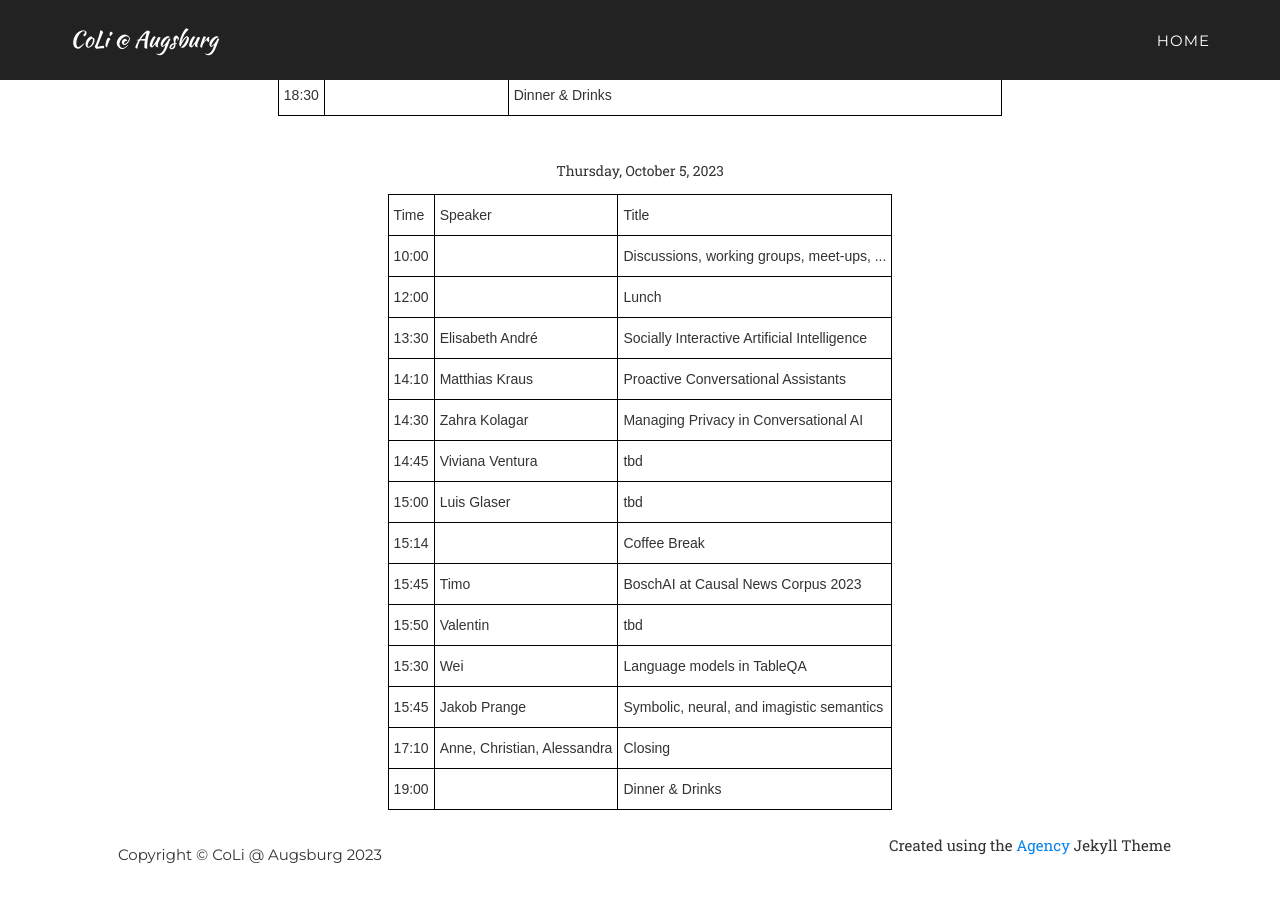
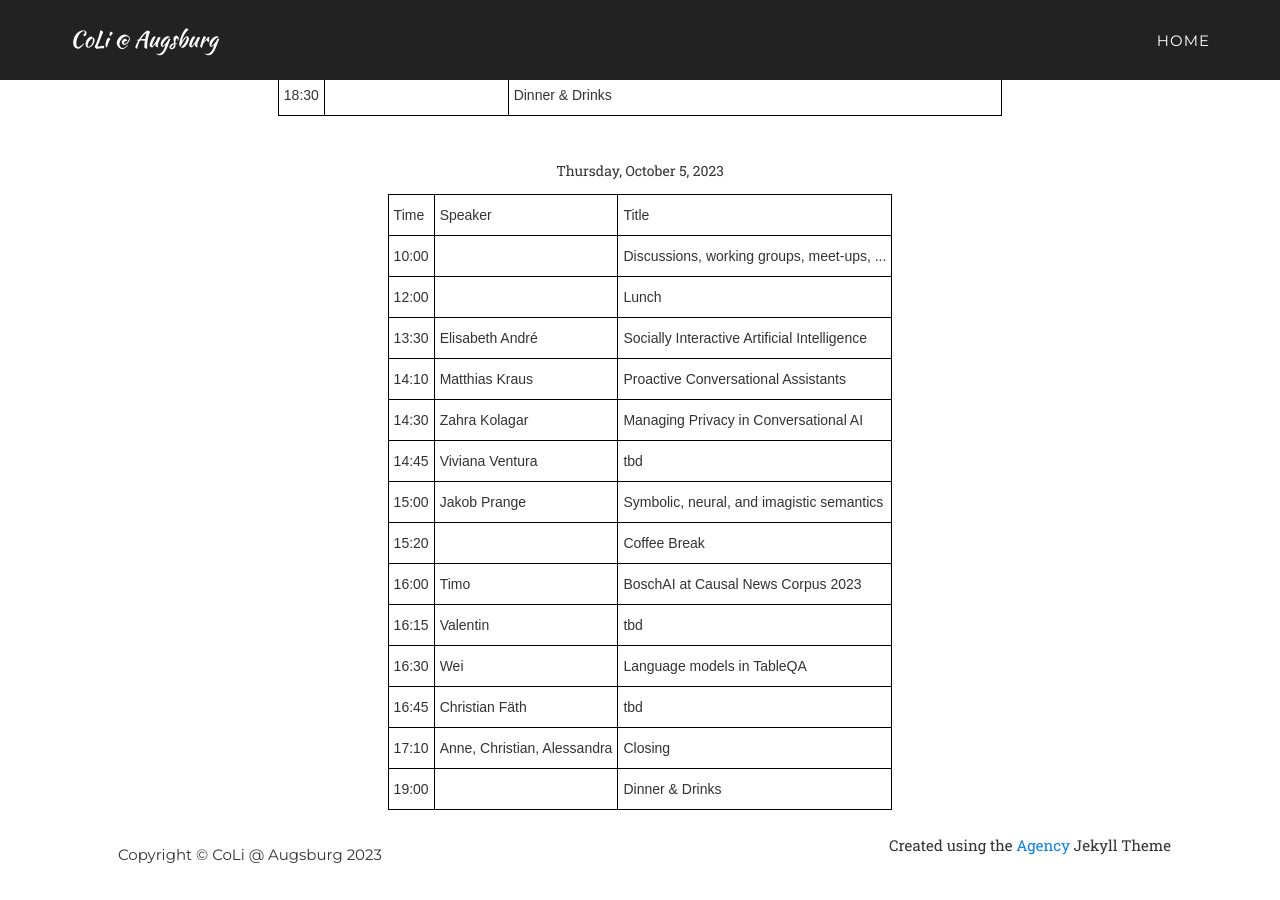
Before and after one commit to Viviana-dev/coli-augsburg.github.io, a Jekyll site: the page built from pages/kickoff-workshop-23.md, in a window 1280 px wide and 900 px high, scrolled down 1107 px. Built offline with Jekyll 4.4.1, drawn with Linux system fonts in a browser that asks for light colours; some web fonts are replaced.

Commit message:
program v3

```diff
--- a/pages/kickoff-workshop-23.md
+++ b/pages/kickoff-workshop-23.md
@@ -136,34 +136,34 @@ permalink: /kickoff-workshop-23
   </tr>
     <tr>
     <td class="tg-0lax">15:00</td>
-    <td class="tg-0lax">Luis Glaser</td>
-    <td class="tg-0lax">tbd</td>
+      <td class="tg-0lax">Jakob Prange</td>
+    <td class="tg-0lax">Symbolic, neural, and imagistic semantics</td>
   </tr>
 
   <tr>
-    <td class="tg-0lax">15:14</td>
+    <td class="tg-0lax">15:20</td>
     <td class="tg-0lax"></td>
     <td class="tg-0lax">Coffee Break</td>
   </tr>
  <tr>
-    <td class="tg-0lax">15:45</td>
+    <td class="tg-0lax">16:00</td>
     <td class="tg-0lax">Timo</td>
     <td class="tg-0lax">BoschAI at Causal News Corpus 2023</td>
 </tr>
 <tr>
-    <td class="tg-0lax">15:50</td>
+    <td class="tg-0lax">16:15</td>
     <td class="tg-0lax">Valentin</td>
     <td class="tg-0lax">tbd</td>
 </tr>
 <tr>
-    <td class="tg-0lax">15:30</td>
+    <td class="tg-0lax">16:30</td>
     <td class="tg-0lax">Wei</td>
     <td class="tg-0lax">Language models in TableQA</td>
   </tr>
     <tr>
-    <td class="tg-0lax">15:45</td>
-    <td class="tg-0lax">Jakob Prange</td>
-    <td class="tg-0lax">Symbolic, neural, and imagistic semantics</td>
+    <td class="tg-0lax">16:45</td>
+    <td class="tg-0lax">Christian Fäth</td>
+    <td class="tg-0lax">tbd</td>
   </tr>
 <tr>
     <td class="tg-0lax">17:10</td>
```
